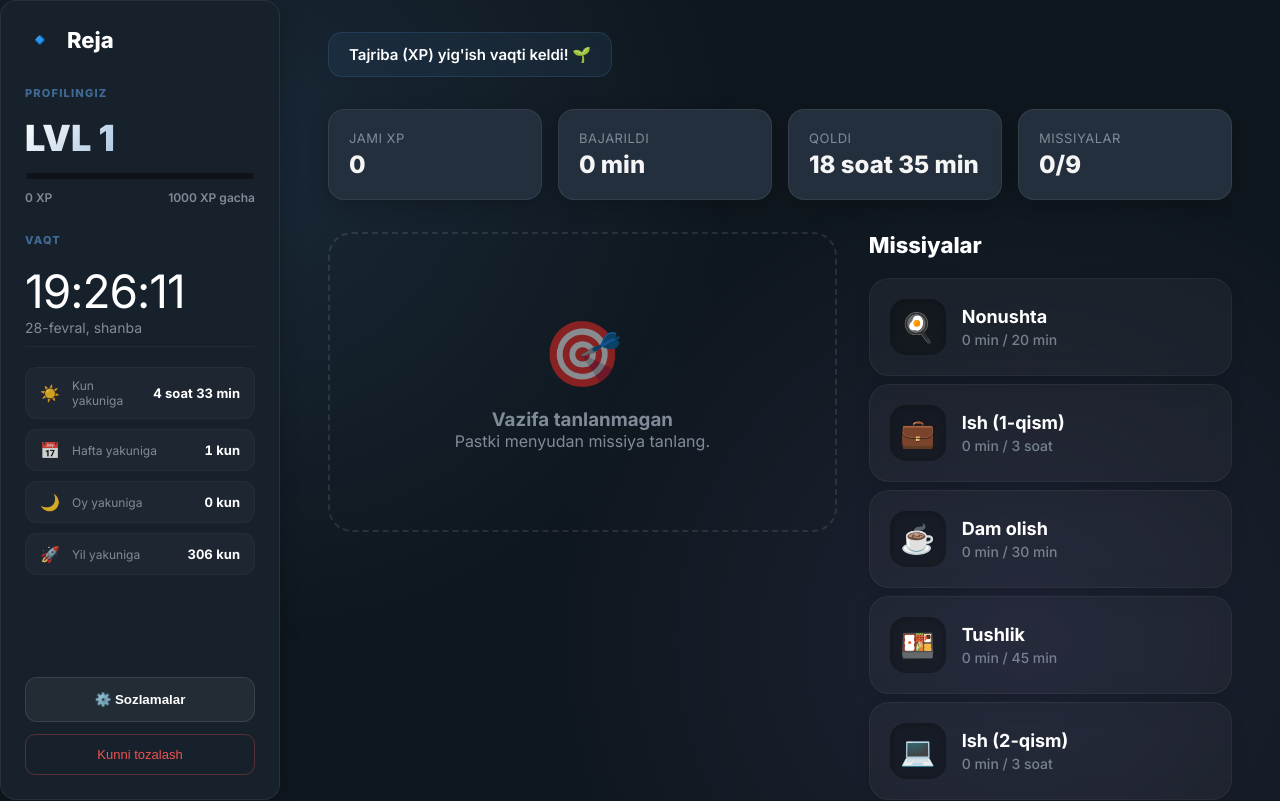
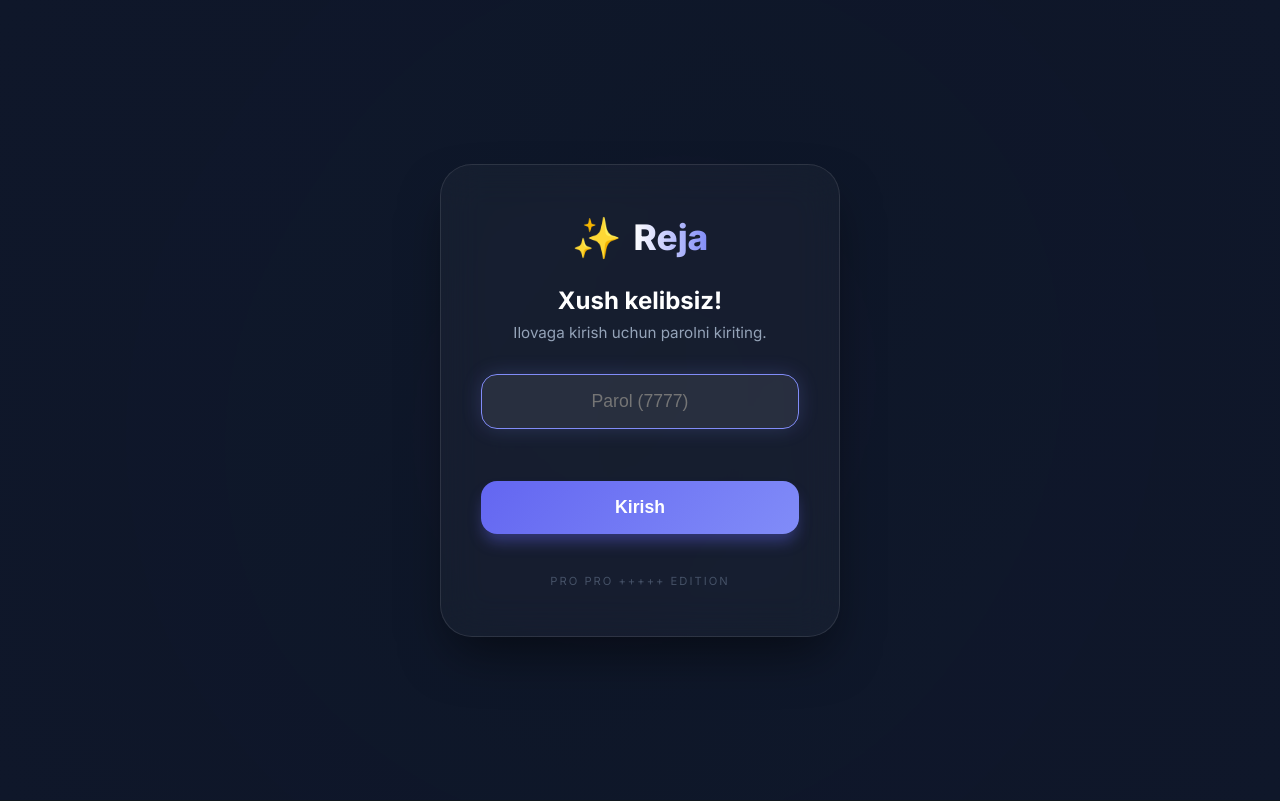
Before and after one commit to temurbek1306/reja, a React (Vite) app: page / in a window 1280 px wide. Shown: the top 801 px of the page. Built offline with nearby package versions, Linux system fonts and the light colour scheme.

Commit message:
Add password protection with glassmorphism design

```diff
--- a/src/App.jsx
+++ b/src/App.jsx
@@ -1,4 +1,5 @@
 import React, { useState, useEffect, useRef } from 'react';
+import Auth from './Auth';
 
 const WEEKDAY_TASKS = [
   { id: '1', icon: '🍳', label: 'Nonushta', norm: 20, color: '#fbbf24' },
@@ -112,7 +113,9 @@ export default function App() {
   const [open, setOpen] = useState(false);
   const [form, setForm] = useState(BLANK);
   const [editTaskId, setEditTaskId] = useState(null);
+  const [activeTaskId, setActiveTaskId] = useState(null);
   const [activeTab, setActiveTab] = useState('home');
+  const [isAuthenticated, setIsAuthenticated] = useState(() => localStorage.getItem('reja_auth') === 'true');
 
   // Sync Timer Logic
   useEffect(() => {
@@ -142,6 +145,7 @@ export default function App() {
   }, [timerStartTime]);
   useEffect(() => { localStorage.setItem('reja_v9_timer_accum', accumulatedSecs.toString()); }, [accumulatedSecs]);
   useEffect(() => { localStorage.setItem('reja_v9_last_date', lastDate); }, [lastDate]);
+  useEffect(() => { localStorage.setItem('reja_auth', isAuthenticated); }, [isAuthenticated]);
 
   // Day Change Auto-Switch Logic
   useEffect(() => {
@@ -273,8 +277,9 @@ export default function App() {
 
   return (
     <>
+      {!isAuthenticated && <Auth onLogin={() => setIsAuthenticated(true)} />}
       <div className="aurora-bg"></div>
-      <div className="dashboard-layout">
+      <div className="dashboard-layout" style={{ display: isAuthenticated ? 'flex' : 'none' }}>
         <aside className="sidebar root-card">
           <div className="brand"><div className="brand-logo">🔹</div><h1>Reja</h1></div>
 
--- /dev/null
+++ b/src/Auth.jsx
@@ -0,0 +1,53 @@
+import React, { useState } from 'react';
+
+export default function Auth({ onLogin }) {
+    const [password, setPassword] = useState('');
+    const [error, setError] = useState('');
+    const [isShaking, setIsShaking] = useState(false);
+
+    const handleLogin = (e) => {
+        e.preventDefault();
+        if (password === '6005') {
+            onLogin();
+        } else {
+            setError("Noto'g'ri parol! Iltimos, qaytadan urinib ko'ring.");
+            setIsShaking(true);
+            setTimeout(() => setIsShaking(false), 500);
+            setPassword('');
+        }
+    };
+
+    return (
+        <div className="auth-container">
+            <div className={`auth-card ${isShaking ? 'shake' : ''}`}>
+                <div className="auth-header">
+                    <span className="auth-logo">✨</span>
+                    <h1>Reja</h1>
+                </div>
+                <h2>Xush kelibsiz!</h2>
+                <p>Ilovaga kirish uchun parolni kiriting.</p>
+
+                <form onSubmit={handleLogin} className="auth-form">
+                    <input
+                        type="password"
+                        value={password}
+                        onChange={(e) => setPassword(e.target.value)}
+                        placeholder="Parol (7777)"
+                        autoFocus
+                        className="auth-input"
+                    />
+                    <div className="auth-error-wrap">
+                        {error && <p className="auth-error">{error}</p>}
+                    </div>
+                    <button type="submit" className="auth-submit-btn">
+                        Kirish
+                    </button>
+                </form>
+
+                <div className="auth-footer">
+                    <span>Pro Pro +++++ Edition</span>
+                </div>
+            </div>
+        </div>
+    );
+}
--- a/src/index.css
+++ b/src/index.css
@@ -959,3 +959,166 @@ body {
 .btn-delete:hover {
   background: #ef5350;
 }
+
+/* --- Authentication Styles --- */
+.auth-container {
+  position: fixed;
+  top: 0;
+  left: 0;
+  width: 100%;
+  height: 100vh;
+  display: flex;
+  align-items: center;
+  justify-content: center;
+  background: radial-gradient(circle at center, rgba(15, 23, 42, 0.9), #0f172a);
+  z-index: 10000;
+  padding: 20px;
+}
+
+.auth-card {
+  background: rgba(255, 255, 255, 0.03);
+  backdrop-filter: blur(20px);
+  -webkit-backdrop-filter: blur(20px);
+  border: 1px solid rgba(255, 255, 255, 0.1);
+  border-radius: 32px;
+  padding: 3rem 2.5rem;
+  width: 100%;
+  max-width: 400px;
+  text-align: center;
+  box-shadow: 0 25px 50px -12px rgba(0, 0, 0, 0.5);
+  animation: authFadeIn 0.6s cubic-bezier(0.34, 1.56, 0.64, 1);
+}
+
+.auth-header {
+  display: flex;
+  align-items: center;
+  justify-content: center;
+  gap: 12px;
+  margin-bottom: 24px;
+}
+
+.auth-logo {
+  font-size: 2.5rem;
+}
+
+.auth-header h1 {
+  font-size: 2.2rem;
+  margin: 0 !important;
+  background: linear-gradient(90deg, #fff, #818cf8);
+  -webkit-background-clip: text;
+  background-clip: text;
+  -webkit-text-fill-color: transparent;
+  font-family: inherit;
+  font-weight: 800;
+}
+
+.auth-card h2 {
+  font-size: 1.5rem !important;
+  margin-bottom: 8px !important;
+  color: #fff !important;
+  font-weight: 700;
+}
+
+.auth-card p {
+  color: #94a3b8 !important;
+  margin-bottom: 32px !important;
+  font-size: 0.95rem !important;
+}
+
+.auth-form {
+  display: flex;
+  flex-direction: column;
+  gap: 16px;
+}
+
+.auth-input {
+  background: rgba(255, 255, 255, 0.05);
+  border: 1px solid rgba(255, 255, 255, 0.1);
+  border-radius: 16px;
+  padding: 1rem 1.2rem;
+  color: #fff;
+  font-size: 1.1rem;
+  outline: none;
+  transition: all 0.3s ease;
+  text-align: center;
+}
+
+.auth-input:focus {
+  border-color: #818cf8 !important;
+  background: rgba(255, 255, 255, 0.08);
+  box-shadow: 0 0 20px rgba(129, 140, 248, 0.2);
+}
+
+.auth-error-wrap {
+  height: 20px;
+}
+
+.auth-error {
+  color: #f87171 !important;
+  font-size: 0.85rem !important;
+  font-weight: 500;
+  margin: 0 !important;
+}
+
+.auth-submit-btn {
+  background: linear-gradient(135deg, #6366f1, #818cf8) !important;
+  color: white !important;
+  border: none !important;
+  border-radius: 16px !important;
+  padding: 1rem !important;
+  font-size: 1.1rem !important;
+  font-weight: 700 !important;
+  cursor: pointer;
+  transition: all 0.3s ease;
+  box-shadow: 0 10px 15px -3px rgba(99, 102, 241, 0.4);
+}
+
+.auth-submit-btn:hover {
+  transform: translateY(-2px);
+  box-shadow: 0 15px 20px -5px rgba(99, 102, 241, 0.6);
+}
+
+.auth-footer {
+  margin-top: 40px;
+  font-size: 0.7rem !important;
+  color: #64748b !important;
+  letter-spacing: 2px;
+  text-transform: uppercase;
+  opacity: 0.6;
+}
+
+.shake {
+  animation: authShake 0.4s ease-in-out;
+}
+
+@keyframes authShake {
+
+  0%,
+  100% {
+    transform: translateX(0);
+  }
+
+  25% {
+    transform: translateX(-8px);
+  }
+
+  50% {
+    transform: translateX(8px);
+  }
+
+  75% {
+    transform: translateX(-8px);
+  }
+}
+
+@keyframes authFadeIn {
+  from {
+    opacity: 0;
+    transform: scale(0.9);
+  }
+
+  to {
+    opacity: 1;
+    transform: scale(1);
+  }
+}
```
